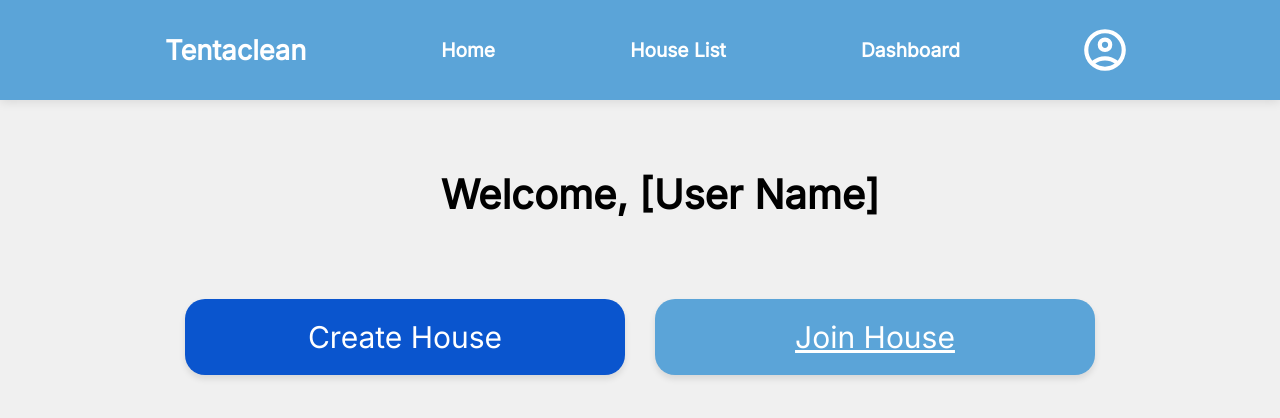
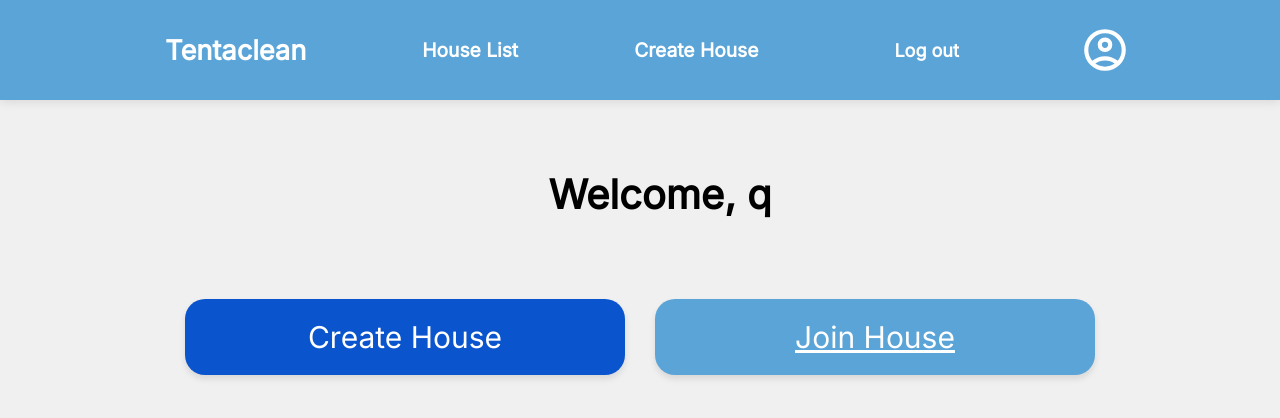
Before and after one commit to woacwoak/tentaclean, a Flask app: page /welcome in a window 1280 px wide. Shown: the top 418 px of the page. Run offline with Flask 3, Linux system fonts and the light colour scheme; a user stored in the database is signed in.

Commit message:
I fixed navigation bars on every page. I linked the nav items to the proper pages and added a working log out on every page

```diff
--- a/app.py
+++ b/app.py
@@ -111,7 +111,7 @@ def login():
 
     return render_template("login.html")
 
-@app.route("/logout", methods=["Post"])
+@app.route("/logout")
 def logout():
     session.pop("username", None)
     session.pop("user_id", None)
--- a/templates/dashboard.html
+++ b/templates/dashboard.html
@@ -11,10 +11,9 @@
 <header>
     <nav class="nav">
         <a class="Tentaclean" href="{{url_for('home')}}">Tentaclean</a>
-        <a class="Home" href="{{url_for('home')}}">Home</a>
         <a class="HouseList" href="{{url_for('houselist')}}">House List</a>
-        <a class="Dashboard" href="#">Dashboard</a>
-        <button id="logOut">Log out</button>
+        <a class="Home" href="{{url_for('createhouse')}}">Create House</a>
+        <a id="logOut" href="{{url_for('logout')}}">Log out</a>
         <img src="../static/img/icons/account_circle.svg" alt="account" id="accounticon">
     </nav>
 </header>
--- a/templates/houselist.html
+++ b/templates/houselist.html
@@ -11,9 +11,9 @@
 <header>
     <nav class="nav">
         <a class="Tentaclean" href="{{url_for('home')}}">Tentaclean</a>
-        <a class="Home" href="{{url_for('home')}}">Home</a>
         <a class="HouseList" href="{{url_for('houselist')}}">House List</a>
-        <a class="Dashboard" href="#">Dashboard</a>
+        <a class="Home" href="{{url_for('createhouse')}}">Create House</a>
+        <a id="logOut" href="{{url_for('logout')}}">Log out</a>
         <img src="../static/img/icons/account_circle.svg" alt="account" id="accounticon">
     </nav>
 </header>
--- a/templates/welcome.html
+++ b/templates/welcome.html
@@ -12,20 +12,20 @@
 
     <nav class="nav">
         <a class="Tentaclean" href="{{url_for('home')}}">Tentaclean</a>
-        <a class="Home" href="{{url_for('home')}}">Home</a>
         <a class="HouseList" href="{{url_for('houselist')}}">House List</a>
-        <a class="Dashboard" href="{{url_for('dashboard')}}">Dashboard</a>
+        <a class="Home" href="{{url_for('createhouse')}}">Create House</a>
+        <a id="logOut" href="{{url_for('logout')}}">Log out</a>
         <img src="../static/img/icons/account_circle.svg" alt="account" id="accounticon">
     </nav>
 
 </header>
 
 <body>
-    <h1 class="intro">Welcome, [User Name]</h1>
+    <h1 class="intro">Welcome, {{user.username}}</h1>
 
     <div id="houseButtons">
   <a href="{{url_for('createhouse')}}" id="createbtn" >Create House</a>
-  <a href="#allhouses" id="joinbtn" >Join House</a>
+  <a href="{{url_for('dashboard')}}" id="joinbtn" >Join House</a>
   </div>
 </body>
 </html>
```
Also changed, not shown: templates/createhouse.html (+7 -7 lines), templates/taskpage.html (+5 -7 lines), instance/users.db.
